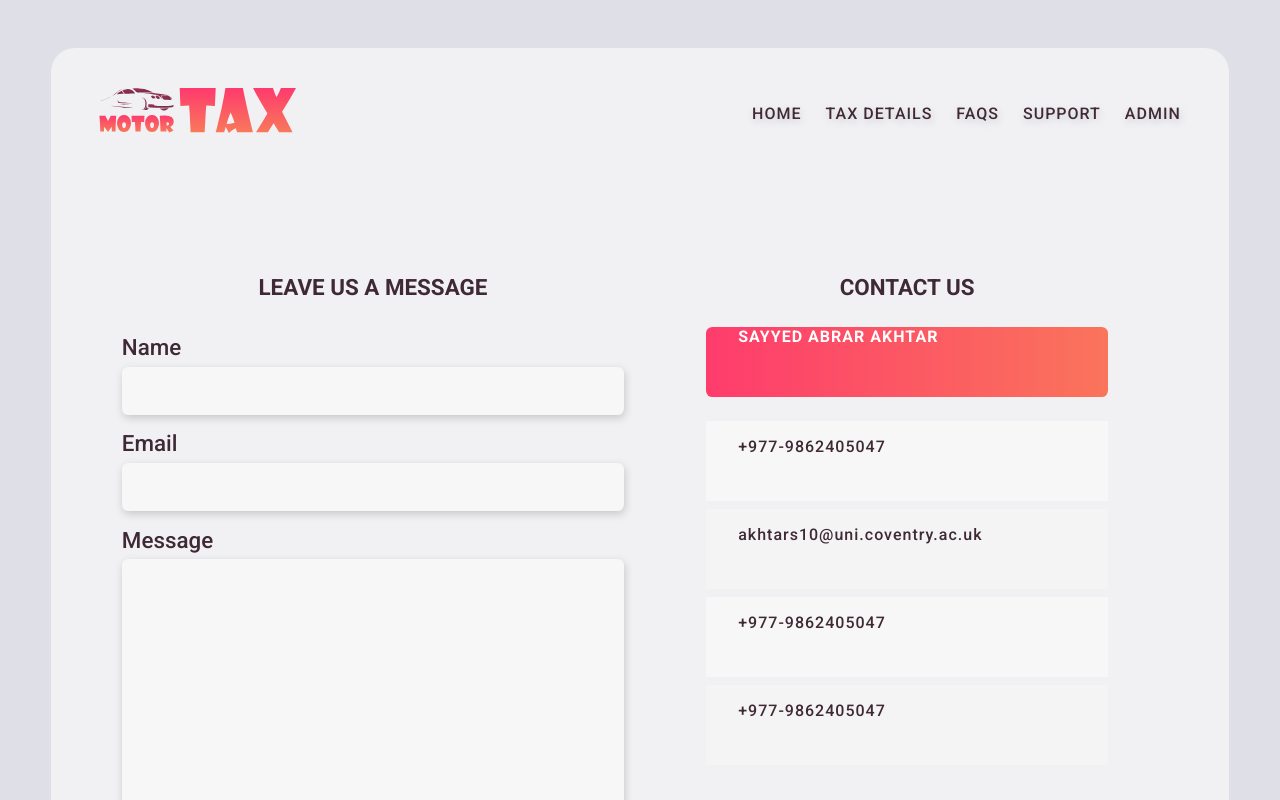
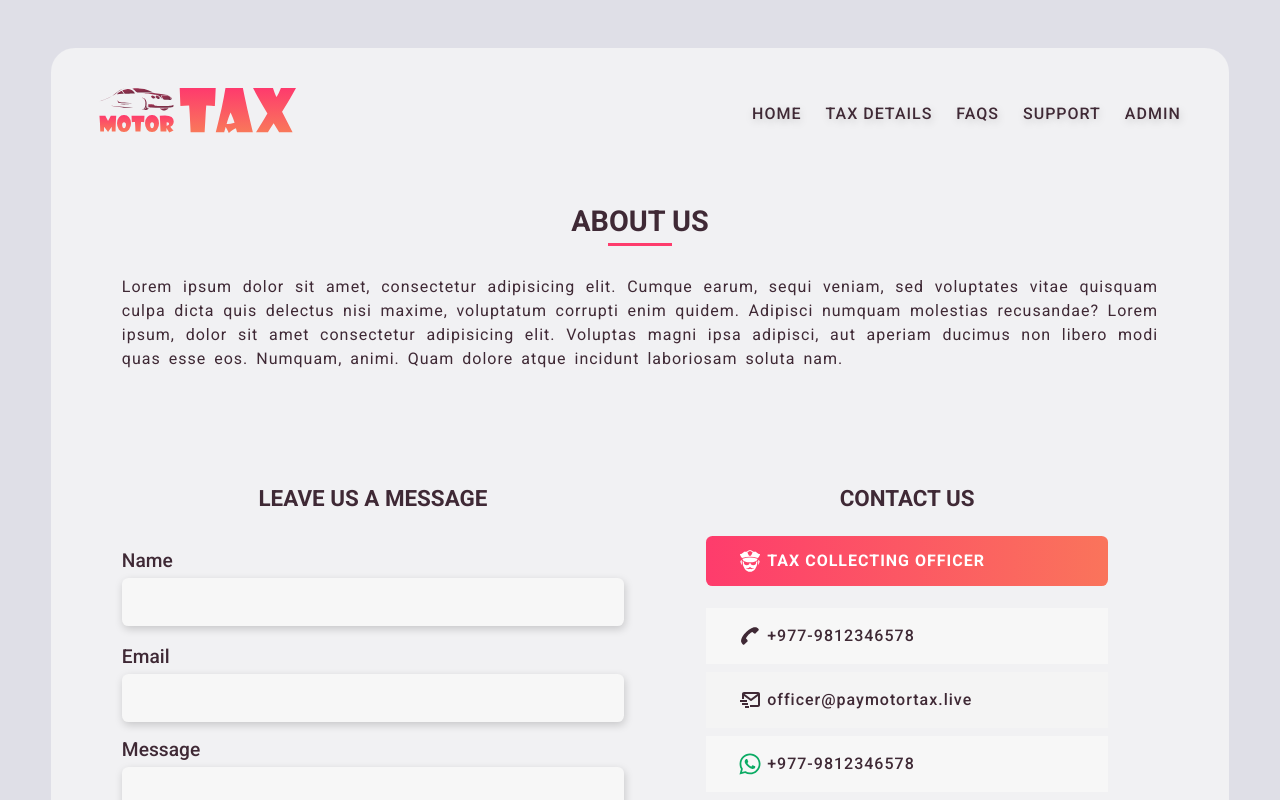
Before and after one commit to sayyed-sprinter/Motor-Tax-Application, a React (Create React App) app: page /support in a window 1280 px wide. Shown: the top 800 px of the page. Built offline with nearby package versions, Linux system fonts and the light colour scheme; what pdfmake would draw is missing.

Commit message:
updated support screen

```diff
--- a/src/components/ContactList.js
+++ b/src/components/ContactList.js
@@ -1,18 +1,44 @@
 import React from 'react';
+import { GiPoliceOfficerHead, GiPhone } from 'react-icons/gi';
+import { FaWhatsapp, FaViber, FaPhoneAlt } from 'react-icons/fa';
+import { BiMailSend } from 'react-icons/bi';
 
 const ContactList = ({ title, phone, email, whatsapp, viber }) => {
   return (
     <div className='contact-list-container'>
       <div className='contact-list-heading-box'>
-        <h4 className='main-heading contact-list-heading'>{title}</h4>
+        <h4 className='main-heading contact-list-heading'>
+          <GiPoliceOfficerHead className='icon icon-officer' /> &nbsp;
+          {title}
+        </h4>
       </div>
 
       <div className='contact-list'>
         {' '}
-        {phone && <p className='contact-info light'>{phone}</p>}
-        {email && <p className='contact-info dark'>{email}</p>}{' '}
-        {whatsapp && <p className='contact-info light'>{whatsapp}</p>}
-        {viber && <p className='contact-info dark'>{viber}</p>}
+        {phone && (
+          <p className='contact-info light'>
+            <GiPhone className='icon icon-phone' /> &nbsp;
+            <a href={`tel:${phone}`}>{phone}</a>
+          </p>
+        )}
+        {email && (
+          <p className='contact-info dark'>
+            <BiMailSend className='icon icon-mail' /> &nbsp;
+            <a href={`mailto:${email}`}>{email}</a>
+          </p>
+        )}{' '}
+        {whatsapp && (
+          <p className='contact-info light'>
+            <FaWhatsapp className='icon icon-whatsapp' /> &nbsp;
+            <a href={`tel:${whatsapp}`}>{whatsapp}</a>
+          </p>
+        )}
+        {viber && (
+          <p className='contact-info dark'>
+            <FaViber className='icon icon-viber' /> &nbsp;
+            <a href={`tel:${viber}`}>{viber}</a>
+          </p>
+        )}
       </div>
     </div>
   );
--- a/src/components/SupportForm.js
+++ b/src/components/SupportForm.js
@@ -45,6 +45,7 @@ const SupportForm = () => {
             message
           </label>
           <textarea
+            id='message'
             name='message'
             rows='5'
             value={message}
@@ -54,7 +55,11 @@ const SupportForm = () => {
         </div>
 
         <div className='submit-info'>
-          <button type='submit' className='btn btn--submit'>
+          <button
+            type='submit'
+            className='btn btn--submit'
+            id='contact-form-submit'
+          >
             submit
           </button>
         </div>
--- a/src/index.css
+++ b/src/index.css
@@ -14,6 +14,8 @@
   --error-msg-gradient-from: #db3445;
   --error-msg-gradient-to: #f71735;
   --success-msg-gradient-from: #0bab64;
+  --whatsapp: #0bab64;
+  --viber: #665cac;
   --success-msg-gradient-to: #3bb78f;
   --font-color: #3f2935;
   --box-shadow: 1px 3px 8px rgba(0, 0, 0, 0.178);
@@ -674,7 +676,7 @@ p.btn {
 }
 
 .label {
-  font-size: var(--heading-2);
+  font-size: var(--heading-3);
   color: var(--font-color);
   align-self: end;
   padding-bottom: 0.4rem;
@@ -1233,11 +1235,12 @@ textarea {
   padding: 3rem 0;
 }
 
-/* .faqs-heading {
+.faqs-heading {
+  margin: 3rem 0 5rem 0;
 }
 
-.faqs {
-} */
+/* .faqs {
+}  */
 
 .question-box {
   display: grid;
@@ -1286,7 +1289,17 @@ textarea {
 .support-container {
   width: var(--container-width);
   margin: 0 auto;
+}
 
+.about-us-content {
+  letter-spacing: 1px;
+  font-size: 1rem;
+  word-spacing: 3px;
+  line-height: 1.5rem;
+  text-align: justify;
+}
+
+.contact-us {
   display: grid;
   grid-template-rows: 1fr;
   grid-template-columns: repeat(2, 1fr);
@@ -1322,20 +1335,42 @@ textarea {
 .contact-list {
   display: grid;
 
-  grid-template-rows: repeat(4, 5rem);
+  grid-template-rows: repeat(4, 1fr);
   grid-template-columns: 1fr;
   grid-gap: 0.5rem;
+
+  align-items: center;
 }
 
 .contact-list-heading-box {
   display: grid;
   grid-template-rows: 1fr;
   grid-template-columns: 1fr;
+
+  align-items: center;
 }
 
 .contact-list-heading {
-  margin: 0.5rem 0;
-  padding: 0 2rem;
+  margin: 0;
+  padding: 0.8rem 2rem;
+  display: flex;
+  align-items: center;
+}
+
+.icon-phone,
+.icon-mail,
+.icon-officer,
+.icon-whatsapp,
+.icon-viber {
+  font-size: 1.5rem;
+}
+
+.icon-whatsapp {
+  color: var(--whatsapp);
+}
+
+.icon-viber {
+  color: var(--viber);
 }
 
 .contact-info {
@@ -1344,13 +1379,32 @@ textarea {
   font-size: var(--heading-4);
   font-weight: 500;
   letter-spacing: 1px;
+
+  display: flex;
+  align-items: center;
+}
+
+.contact-info > a:link,
+.contact-info > a:visited {
+  text-decoration: none;
+  color: var(--font-color);
+  transition: all 0.2s linear;
+  backface-visibility: hidden;
+  -moz-backface-visibility: hidden;
+  -webkit-backface-visibility: hidden;
+}
+
+.contact-info > a:hover,
+.contact-info > a:active {
+  transform: rotate(-1deg);
 }
 
 @media screen and (max-width: 60rem) {
   .support-container {
     width: 80%;
     margin: 0 auto;
-
+  }
+  .contact-us {
     grid-template-columns: 1fr;
     grid-template-rows: repeat(2, 1fr);
     grid-gap: 2rem;
--- a/src/screens/FAQsScreen.js
+++ b/src/screens/FAQsScreen.js
@@ -4,7 +4,7 @@ import FAQs from '../components/Faqs';
 const FAQsScreen = () => {
   return (
     <section className='faqs-container' id='faqs-container'>
-      <h1 className='heading-1 faqs-heading'>FAQs</h1>
+      <h1 className='heading-1 faqs-heading'>Frequently asked questions</h1>
       <FAQs />
     </section>
   );
--- a/src/screens/SupportScreen.js
+++ b/src/screens/SupportScreen.js
@@ -5,6 +5,19 @@ import SupportForm from '../components/SupportForm';
 const SupportScreen = () => {
   return (
     <section className='support-container' id='support-container'>
+      <article className='about-us'>
+        <h1 className='heading-1 about-us-heading'>About us</h1>
+        <p className='about-us-content'>
+          Lorem ipsum dolor sit amet, consectetur adipisicing elit. Cumque
+          earum, sequi veniam, sed voluptates vitae quisquam culpa dicta quis
+          delectus nisi maxime, voluptatum corrupti enim quidem. Adipisci
+          numquam molestias recusandae? Lorem ipsum, dolor sit amet consectetur
+          adipisicing elit. Voluptas magni ipsa adipisci, aut aperiam ducimus
+          non libero modi quas esse eos. Numquam, animi. Quam dolore atque
+          incidunt laboriosam soluta nam.
+        </p>
+      </article>
+      <section className='contact-us'>
         <section className='contact-form'>
           <h2 className='heading-2 contact-heading'>Leave us a message</h2>
           <SupportForm />
@@ -12,12 +25,13 @@ const SupportScreen = () => {
         <section className='contact-details'>
           <h2 className='heading-2 contact-heading'>Contact us</h2>
           <ContactList
-          title='Sayyed Abrar Akhtar'
-          phone='+977-9862405047'
-          email='akhtars10@uni.coventry.ac.uk'
-          whatsapp='+977-9862405047'
-          viber='+977-9862405047'
+            title='Tax collecting officer'
+            phone='+977-9812346578'
+            email='officer@paymotortax.live'
+            whatsapp='+977-9812346578'
+            viber='+977-9812346578'
           />
+        </section>
       </section>
     </section>
   );
```
Also changed, not shown: src/actions/faqsAction.js (added), src/constants/faqsConstant.js (added), src/reducers/faqsReducers.js (added). Lines whose indentation alone changed are shown as unchanged.
